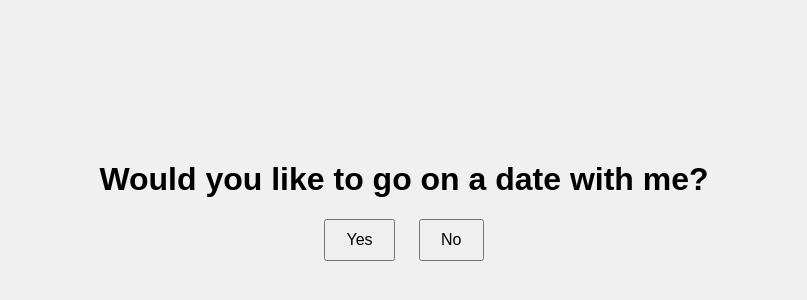
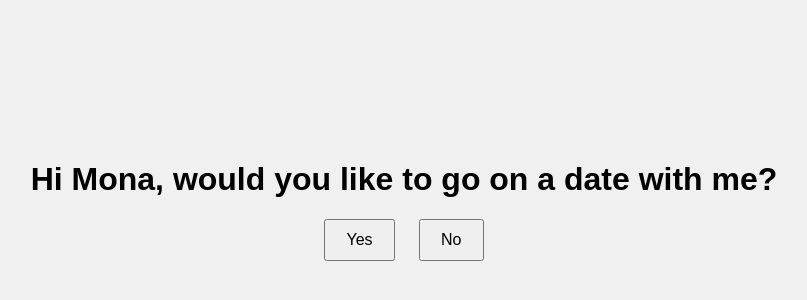
Before and after one commit to Shosh-xd/Proposal, a plain HTML site: page index.html in a window 1280 px wide. Shown: the part 200-500 px from the top of the page, without its empty margins (236-1043 px from the left). Drawn offline with Linux system fonts and the light colour scheme.

Commit message:
Update index.html

```diff
--- a/index.html
+++ b/index.html
@@ -8,7 +8,7 @@
 </head>
 <body>
     <div class="container">
-        <h1>Would you like to go on a date with me?</h1>
+        <h1>Hi Mona, would you like to go on a date with me?</h1>
         <div class="options">
             <button id="yesButton">Yes</button>
             <button id="noButton">No</button>
```
